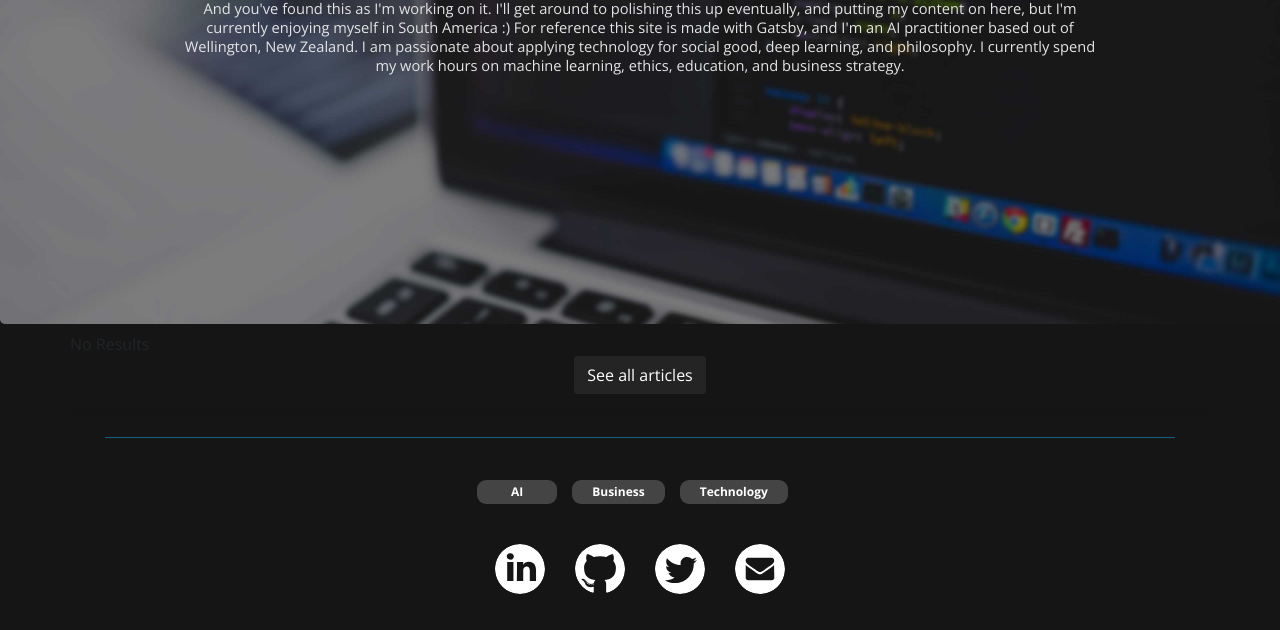
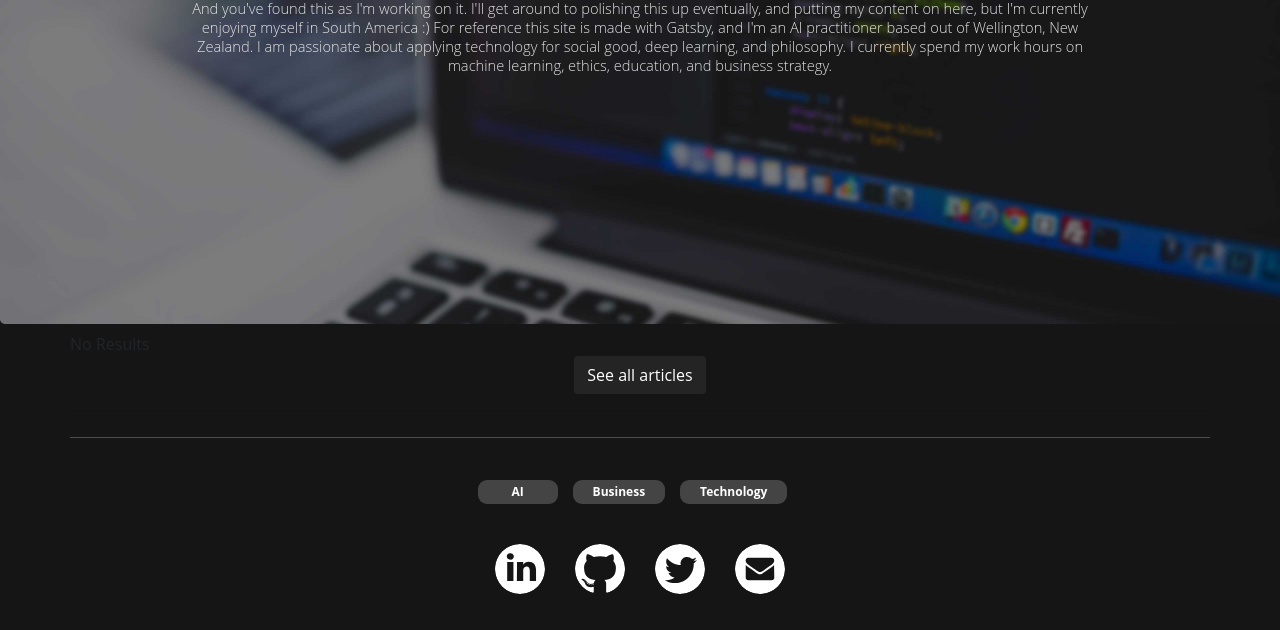
Before and after one commit to TomReidNZ/toms-gatsby-blog, a Gatsby site: page / in a window 1280 px wide. Shown: the part 250-880 px from the top of the page. Built offline with nearby package versions, Linux system fonts and the light colour scheme; Gatsby itself is replaced by a stand-in of ours.

Commit message:
testing fonts

```diff
--- a/gatsby-config.js
+++ b/gatsby-config.js
@@ -37,6 +37,15 @@ module.exports = {
         name: "posts",
         path: `${__dirname}/content/`
       }
+    },
+    {
+      resolve: "gatsby-plugin-web-font-loader",
+      options: {
+        custom: {
+          families: ["Open Sans"],
+          urls: ["/fonts/fonts.css"],
+        },
+      },
     },
     {
       resolve: "gatsby-transformer-remark",
--- a/package.json
+++ b/package.json
@@ -35,6 +35,7 @@
     "gatsby-plugin-sitemap": "2.3.1",
     "gatsby-plugin-slug": "^1.0.1",
     "gatsby-plugin-twitter": "2.2.1",
+    "gatsby-plugin-web-font-loader": "^1.0.4",
     "gatsby-remark-autolink-headers": "2.2.1",
     "gatsby-remark-copy-linked-files": "2.2.1",
     "gatsby-remark-images": "3.2.2",
--- a/src/layout/index.js
+++ b/src/layout/index.js
@@ -18,15 +18,13 @@ export default class MainLayout extends React.Component {
           <Helmet>
             <meta name="description" content={config.siteDescription} />
             <html lang="en" />
-            <link
+            {/* <link
               href="https://fonts.googleapis.com/css?family=Open+Sans:300,400,600,700&display=swap"
               rel="stylesheet"
-            />
-
-
+            /> */}
           </Helmet>
           <main>{children}</main>
-          <Footer config={config}  />
+          <Footer config={config} />
         </div>
       </>
     );
--- a/src/styles/styles.scss
+++ b/src/styles/styles.scss
@@ -6,9 +6,8 @@ body {
   background-color: #151515;
 }
 .see-all-articles {
-border:none;
+  border: none;
   background-color: #242424;
-//   border-color: #242424;
   margin: 0 auto;
   display: table;
   transition: background-color 1s;
@@ -18,26 +17,20 @@ border:none;
   background-color: #10aee8 !important;
 }
 .see-all-articles:active {
-    background-color: #026D96 !important;
+  background-color: #026d96 !important;
 }
 @media only screen and (min-width: 768px) {
-    .footer-border-container{
-      max-width:720px !important;
-      margin-left: 35px !important;
-      margin-right: 35px !important;
+  .footer-border-container {
+    max-width: 720px !important;
   }
 }
 @media only screen and (min-width: 993px) {
-    .footer-border-container{
-      max-width:960px !important;
-      margin-left: 35px !important;
-      margin-right: 35px !important;
+  .footer-border-container {
+    max-width: 960px !important;
   }
 }
 @media only screen and (min-width: 1200px) {
-    .footer-border-container{
-      max-width:1140px !important;
-      margin-left: 35px !important;
-      margin-right: 35px !important;
+  .footer-border-container {
+    max-width: 1140px !important;
   }
 }
--- /dev/null
+++ b/static/fonts/fonts.css
@@ -0,0 +1,8 @@
+@font-face {
+  font-family: "Open Sans";
+  src: url("OpenSans-Bold.ttf"), url("OpenSans-BoldItalic.ttf"),
+    url("OpenSans-ExtraBold.ttf"), url("OpenSans-ExtraBoldItalic.ttf"),
+    url("OpenSans-Italic.ttf"), url("OpenSans-Light.ttf"),
+    url("OpenSans-LightItalic.ttf"), url("OpenSans-Regular.ttf"),
+    url("OpenSans-SemiBold.ttf"), url("OpenSans-SemiBoldItalic.ttf");
+}
```
Also changed, not shown: static/fonts/OpenSans-Bold.ttf (added), static/fonts/OpenSans-BoldItalic.ttf (added), static/fonts/OpenSans-ExtraBold.ttf (added), static/fonts/OpenSans-ExtraBoldItalic.ttf (added), static/fonts/OpenSans-Italic.ttf (added), static/fonts/OpenSans-Light.ttf (added), static/fonts/OpenSans-LightItalic.ttf (added), static/fonts/OpenSans-Regular.ttf (added), static/fonts/OpenSans-SemiBold.ttf (added), static/fonts/OpenSans-SemiBoldItalic.ttf (added), 1 other file. Lines whose indentation alone changed are shown as unchanged.
